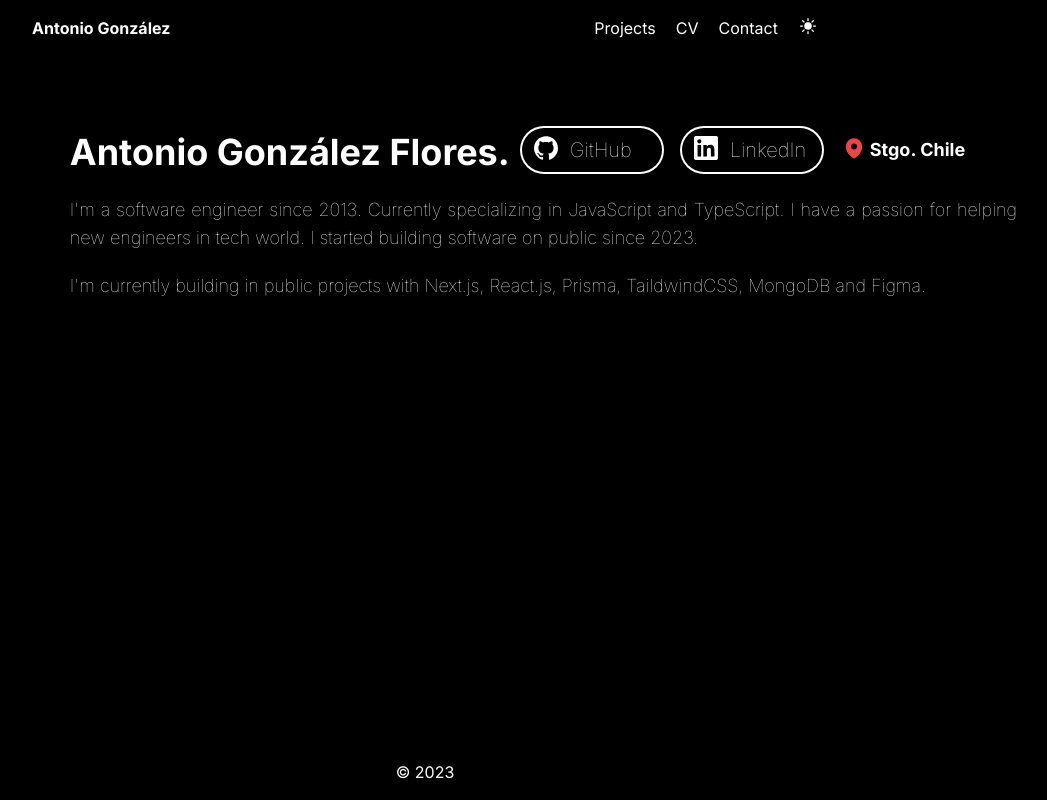
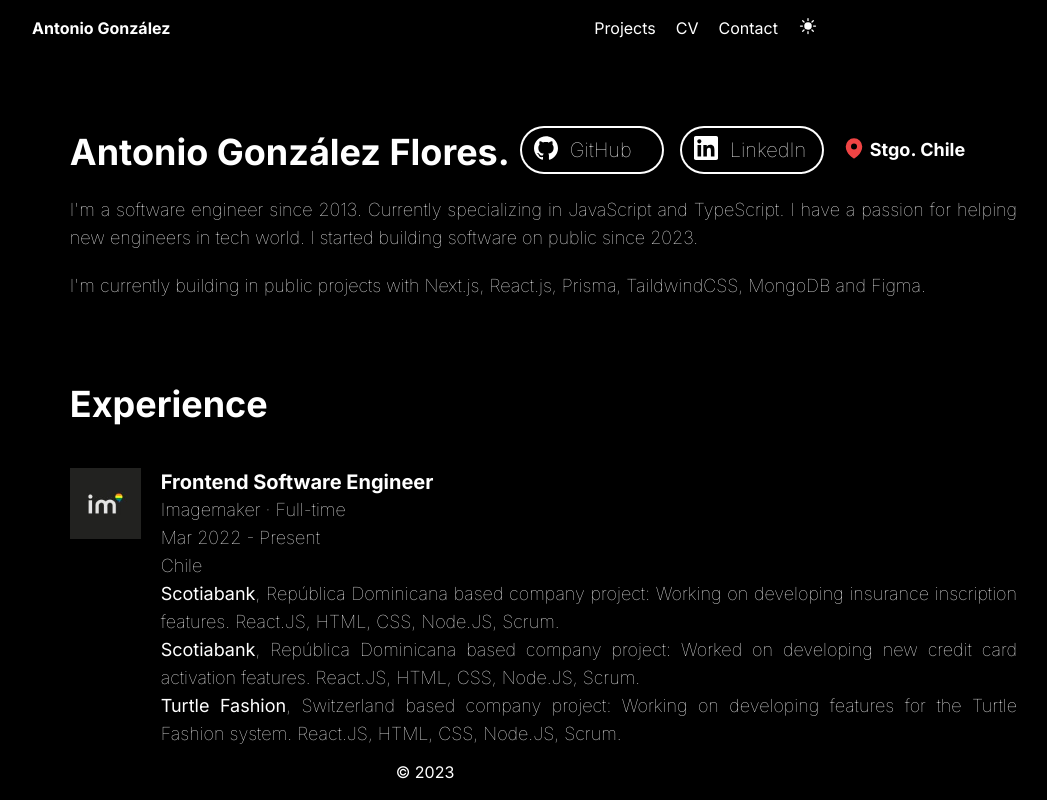
Before and after one commit to chilleno/portfolio, a Next.js app: page /cv in a window 1280 px wide. Shown: the top 800 px of the page, without its empty margins (215-1262 px from the left). Built offline with nearby package versions, Linux system fonts and the light colour scheme.

Commit message:
Update page.tsx
- implement Experience component

```diff
--- a/src/app/cv/page.tsx
+++ b/src/app/cv/page.tsx
@@ -2,6 +2,7 @@
 import { useState, useEffect } from 'react';
 import Header from "../Components/Header";
 import MainText from '../cv/Components/MainText';
+import Experience from '../cv/Components/Experience';
 import Footer from "../Components/Footer";
 
 let className = {
@@ -29,6 +30,9 @@ export default function Home() {
       <MainText
         darkMode={darkMode}
       />
+      <Experience
+        darkMode={darkMode}
+      />
       <Footer
         darkMode={darkMode}
       />
```
